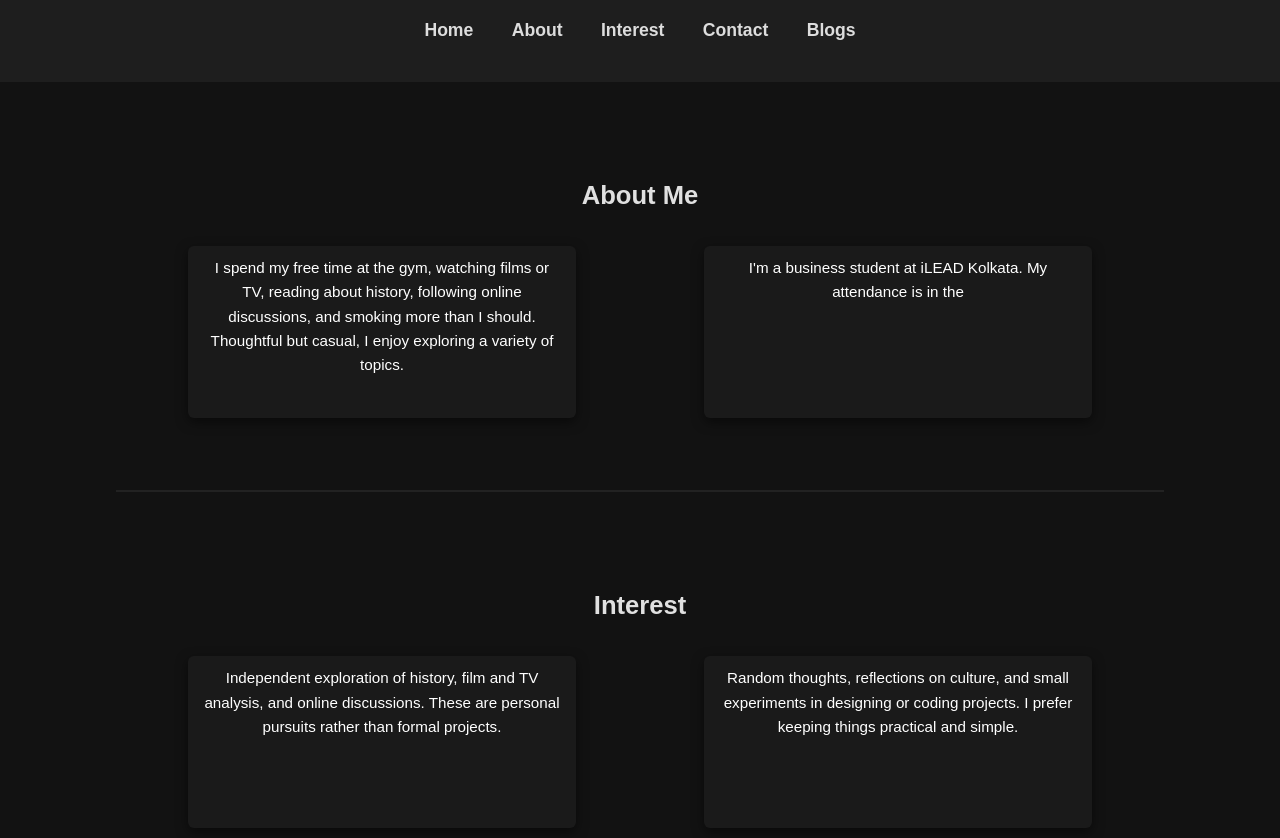
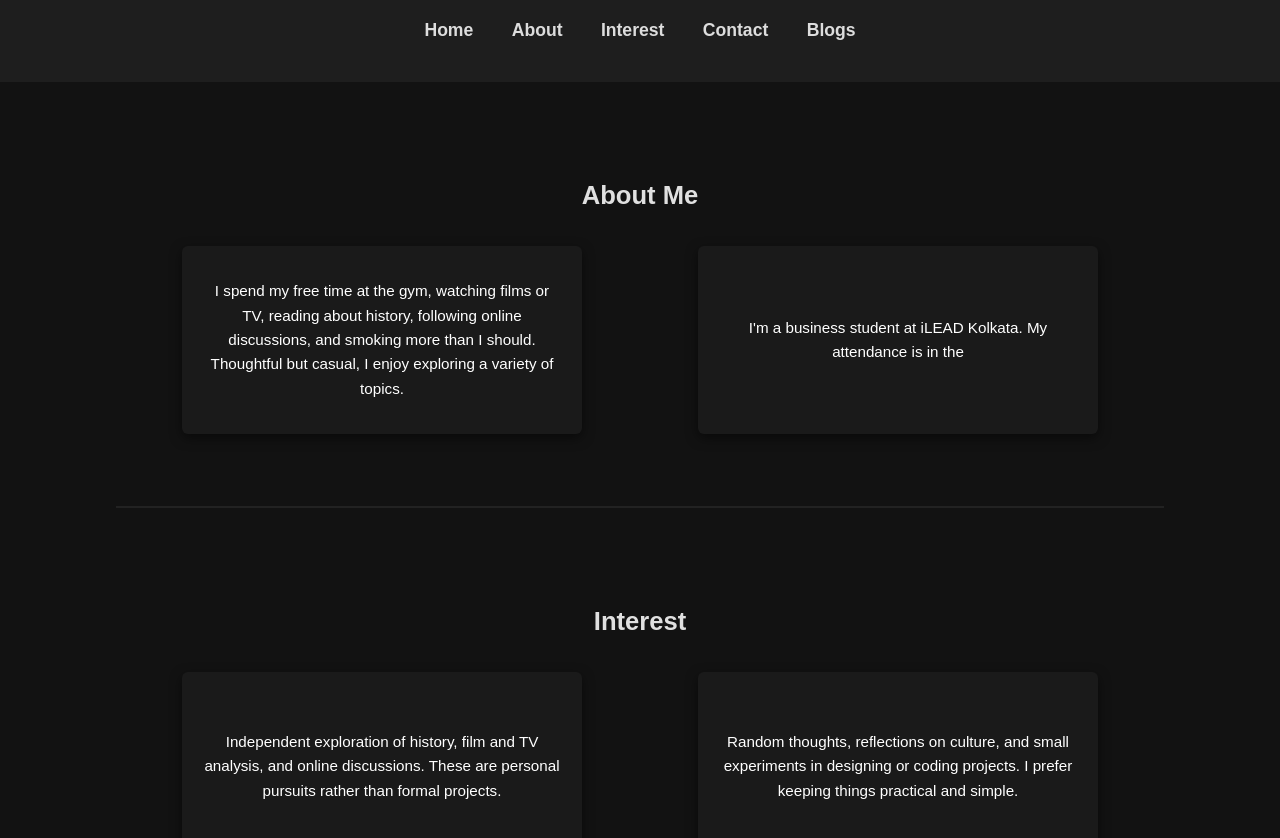
Before and after one commit to justanubhav/justanubhav.github.io, a Jekyll site: the page built from index.html, in a window 1280 px wide and 900 px high, scrolled down 610 px. Shown: the top 838 px of the window. Built offline with Jekyll 4.4.1, drawn with Linux system fonts in a browser that asks for light colours; some web fonts are replaced.

Commit message:
Update style.css

```diff
--- a/assets/css/style.css
+++ b/assets/css/style.css
@@ -154,12 +154,34 @@
 }
 
 /* Read More button inside card */
-.card a.read-more {
+.card {
+  display: flex;                 /* use flexbox for centering */
+  flex-direction: column;        /* stack text and button vertically */
+  justify-content: center;       /* vertical centering */
+  align-items: center;           /* horizontal centering */
+  text-align: center;            /* center multiline text */
+
+  margin-top: 6px;
+  padding: 14px 20px;            /* more padding for vertical space */
+  border-radius: 6px;
+  background-color: #1a1a1a;
+  color: #fff;                   /* normal text color */
+  font-size: 0.95rem;
+  min-height: 160px;             /* ensures consistent height */
+  max-width: 360px;
+  transition: background 0.3s;
+}
+
+.card:hover {
+  background-color: #222;
+}
+
+.read-more {
   display: inline-block;
   padding: 0.4rem 0.8rem;
-  margin-top: 8px;
-  background-color: #555;    /* muted gray-blue to match dark card */
-  color: #fff;               /* text remains readable */
+  margin-top: 12px;            /* spacing from card text */
+  background-color: #555;       /* subtle accent */
+  color: #fff;
   text-decoration: none;
   border-radius: 6px;
   font-size: 0.95rem;
@@ -167,8 +189,8 @@
   transition: background-color 0.3s, transform 0.2s;
 }
 
-.card a.read-more:hover {
-  background-color: #777;    /* lighter gray-blue on hover */
+.read-more:hover {
+  background-color: #777;
   transform: translateY(-2px);
 }
 
```
